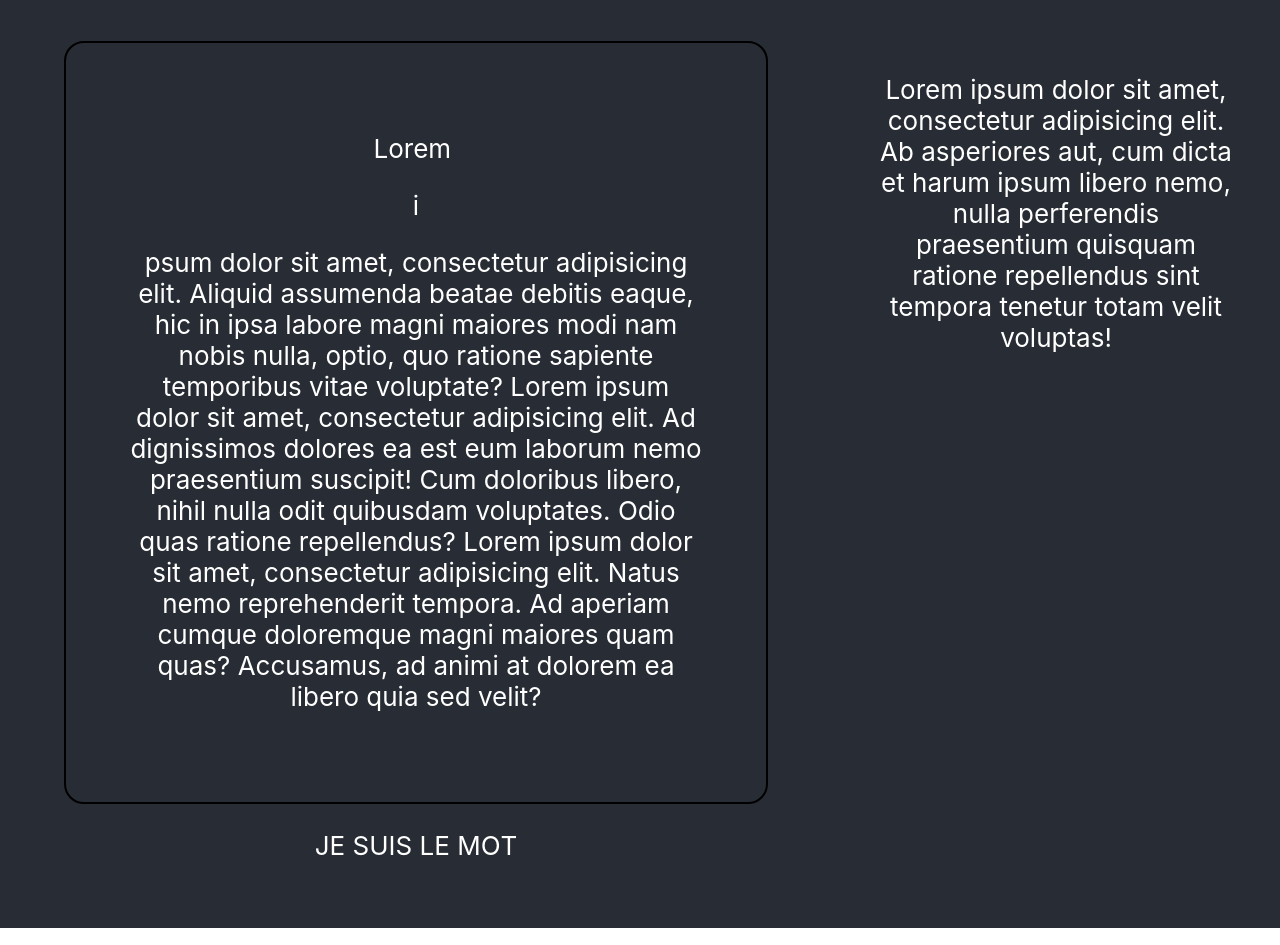
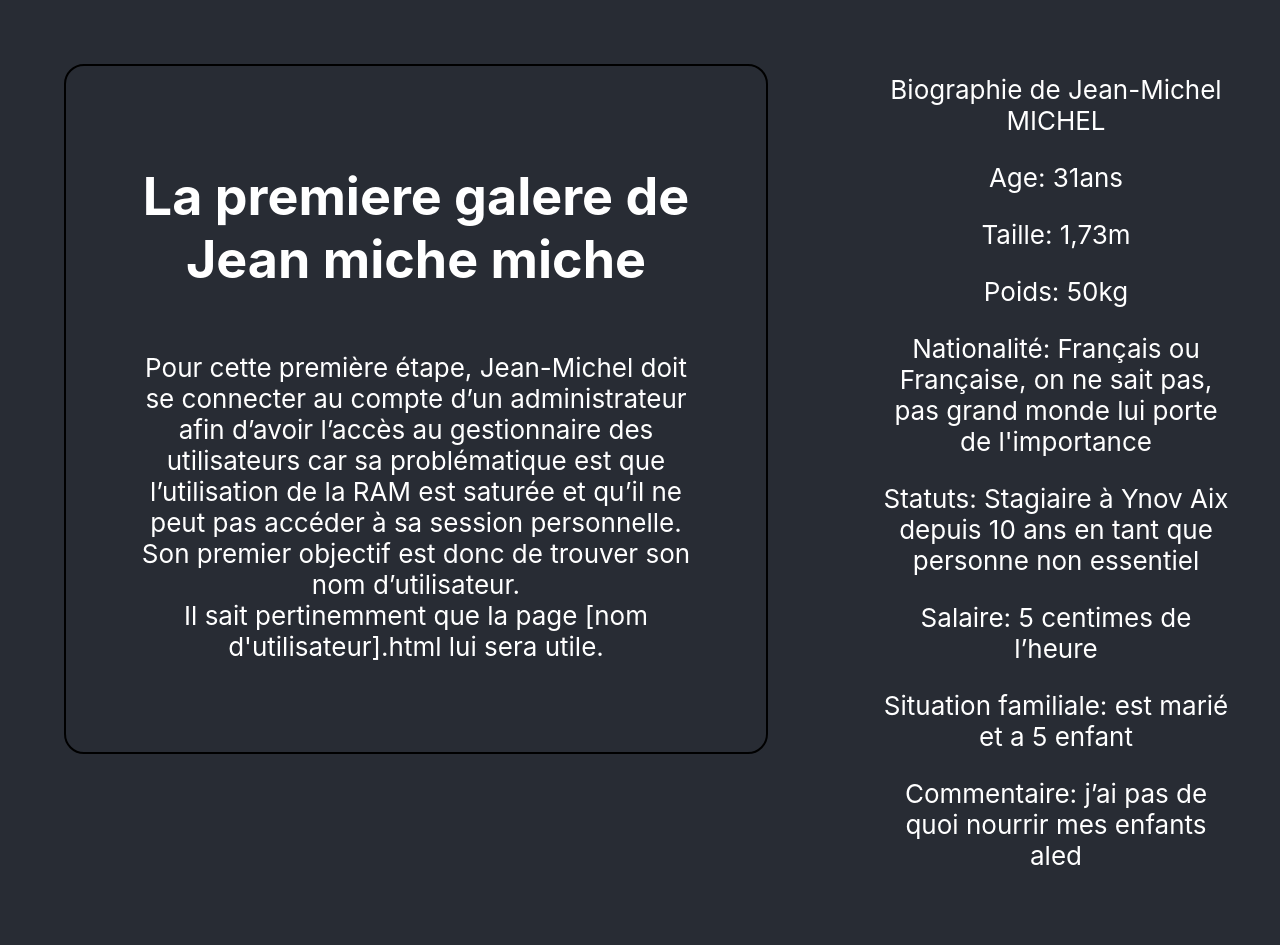
Before and after one commit to ecandotti/webscape-game, a React (Create React App) app: page / in a window 1280 px wide. Both pictures are taken after a click on the button "Commencer". Built offline with nearby package versions, Linux system fonts and the light colour scheme.

Commit message:
step one almost done

```diff
--- a/src/Views/StepOne.js
+++ b/src/Views/StepOne.js
@@ -6,49 +6,132 @@ export default class StepOne extends React.Component{
     constructor(props) {
         super(props);
         this.state = {
-            state: "state"
+            goalChars: [
+                false,
+                false,
+                false,
+                false,
+                false,
+                false,
+                false,
+                false,
+                false,
+                false,
+                false,
+                false,
+            ]
         }
     }
 
+    discoverGoalChar = (id) => {
+        const { goalChars } = this.state;
+        goalChars[id] = true;
+        this.setState({ goalChars });
+        console.log(goalChars);
+    };
+
+
 
     render() {
-        const { setViewId } = this.props;
+        const { goalChars } = this.state;
         return (
             <div className="App">
                 <div className="StepOneContainer">
                     <div className="LeftSide">
                         <div className="TextContainer">
+                            <h1> La premiere galere de Jean miche miche</h1>
                             <p className="Text">
-                                Lorem&nbsp;
-                            </p>
-                            <p className="Text" onClick={() => console.log("helo")} >
-                                i
-                            </p>
-                            <p className="Text">
-                                psum dolor sit amet, consectetur adipisicing elit. Aliquid assumenda beatae debitis eaque, hic in ipsa labore magni maiores modi nam nobis nulla, optio, quo ratione sapiente temporibus vitae voluptate?
-                                Lorem ipsum dolor sit amet, consectetur adipisicing elit. Ad dignissimos dolores ea est eum laborum nemo praesentium suscipit! Cum doloribus libero, nihil nulla odit quibusdam voluptates. Odio quas ratione repellendus?
-                                Lorem ipsum dolor sit amet, consectetur adipisicing elit. Natus nemo reprehenderit tempora. Ad aperiam cumque doloremque magni maiores quam quas? Accusamus, ad animi at dolorem ea libero quia sed velit?
+                                Pour cette première étape, Jean-Michel doit se connecter au compte
+                                d’un administrateur afin d’avoir&nbsp;
+                                <span className="specialText" onClick={() => this.discoverGoalChar(0)}>
+                                    l
+                                </span>
+                                ’accès au g
+                                <span className="specialText" onClick={() => this.discoverGoalChar(1)}>
+                                        e
+                                </span>
+                                stionnaire des utilisateurs car sa pro
+                                <span className="specialText" onClick={() => this.discoverGoalChar(2)}>
+                                    b
+                                </span>
+                                lématique est que l’utilisati
+                                <span className="specialText" onClick={() => this.discoverGoalChar(3)}>
+                                    o
+                                </span>
+                                n de la RAM
+                                est&nbsp;
+                                <span className="specialText" onClick={() => this.discoverGoalChar(4)}>
+                                    s
+                                </span>
+                                aturée et qu’il ne peut pa
+                                <span className="specialText" onClick={() => this.discoverGoalChar(5)}>
+                                    s
+                                </span>
+                                &nbsp;accéder à sa session personnelle. Son premier objectif est&nbsp;
+                                <span className="specialText" onClick={() => this.discoverGoalChar(6)}>
+                                    d
+                                </span>
+                                onc de trouver son nom d’
+                                <span className="specialText" onClick={() => this.discoverGoalChar(7) }>u</span>
+                                tilisateur.
+                                <br/>
+                                Il sait pertinemment que la page [nom d'utilisateur].html lui sera utile.
+
                             </p>
                         </div>
                         <div className="GoalWordContainer">
-                            <p>J</p>
-                            <p>E</p>
-                            <p>&nbsp;</p>
-                            <p>S</p>
-                            <p>U</p>
-                            <p>I</p>
-                            <p>S</p>
-                            <p>&nbsp;</p>
-                            <p>L</p>
-                            <p>E</p>
-                            <p>&nbsp;</p>
-                            <p>M</p>
-                            <p>O</p>
-                            <p>T</p>
+                            {
+                            // TODO faire une boucle ;)
+                             }
+                            {goalChars[0] ? (<p>L</p>) : <> </>}
+                            {goalChars[1] ? (<p>e</p>) : <> </>}
+                            {goalChars[2] ? (<p>B</p>) : <> </>}
+                            {goalChars[3] ? (<p>o</p>) : <> </>}
+                            {goalChars[4] ? (<p>s</p>) : <> </>}
+                            {goalChars[5] ? (<p>s</p>) : <> </>}
+                            {goalChars[6] ? (<p>D</p>) : <> </>}
+                            {goalChars[7] ? (<p>u</p>) : <> </>}
+                            {goalChars[8] ? (<p>1</p>) : <> </>}
+                            {goalChars[9] ? (<p>3</p>) : <> </>}
                         </div>
                     </div>
                     <div className="RightSide">
-                        <p className="DescriptionText">Lorem ipsum dolor sit amet, consectetur adipisicing elit. Ab asperiores aut, cum dicta et harum ipsum libero nemo, nulla perferendis praesentium quisquam ratione repellendus sint tempora tenetur totam velit voluptas!</p>
+                        <p className="DescriptionText">
+                            Biographie de Jean-Michel MICHEL
+                        </p>
+                        <p className="DescriptionText">
+                            Age: 3
+                            <span className="specialText" onClick={() => this.discoverGoalChar(8) }>
+                                1
+                            </span>
+                            ans
+                        </p>
+                        <p className="DescriptionText">
+                            Taille: 1,7
+                            <span className="specialText" onClick={() => this.discoverGoalChar(9) }>3</span>
+                            m
+                        </p>
+                        <p className="DescriptionText">
+                            Poids: 50kg
+                        </p>
+                        <p className="DescriptionText">
+                            Nationalité: Français ou Française, on ne sait pas,
+                            pas  grand monde lui porte de l'importance
+                        </p>
+                        <p className="DescriptionText">
+                            Statuts: Stagiaire à Ynov Aix depuis 10 ans
+                            en tant que personne non essentiel
+                        </p>
+                        <p className="DescriptionText">
+                            Salaire: 5 centimes de l’heure
+                        </p>
+                        <p className="DescriptionText">
+                            Situation familiale: est marié et a 5 enfant
+                        </p>
+                        <p className="DescriptionText">
+                            Commentaire: j’ai pas de quoi nourrir
+                            mes enfants aled
+                        </p>
                     </div>
                 </div>
             </div>
--- a/src/styles/StepOne.css
+++ b/src/styles/StepOne.css
@@ -14,7 +14,7 @@
 }
 
 .TextContainer {
-    display: block;
+    display: flex;
     flex-direction: column;
     flex: 6;
     border: 2px solid #000;
@@ -26,6 +26,10 @@
 
 .Text {
 
+}
+
+.specialText {
+    cursor: pointer;
 }
 
 .GoalWordContainer {
```
